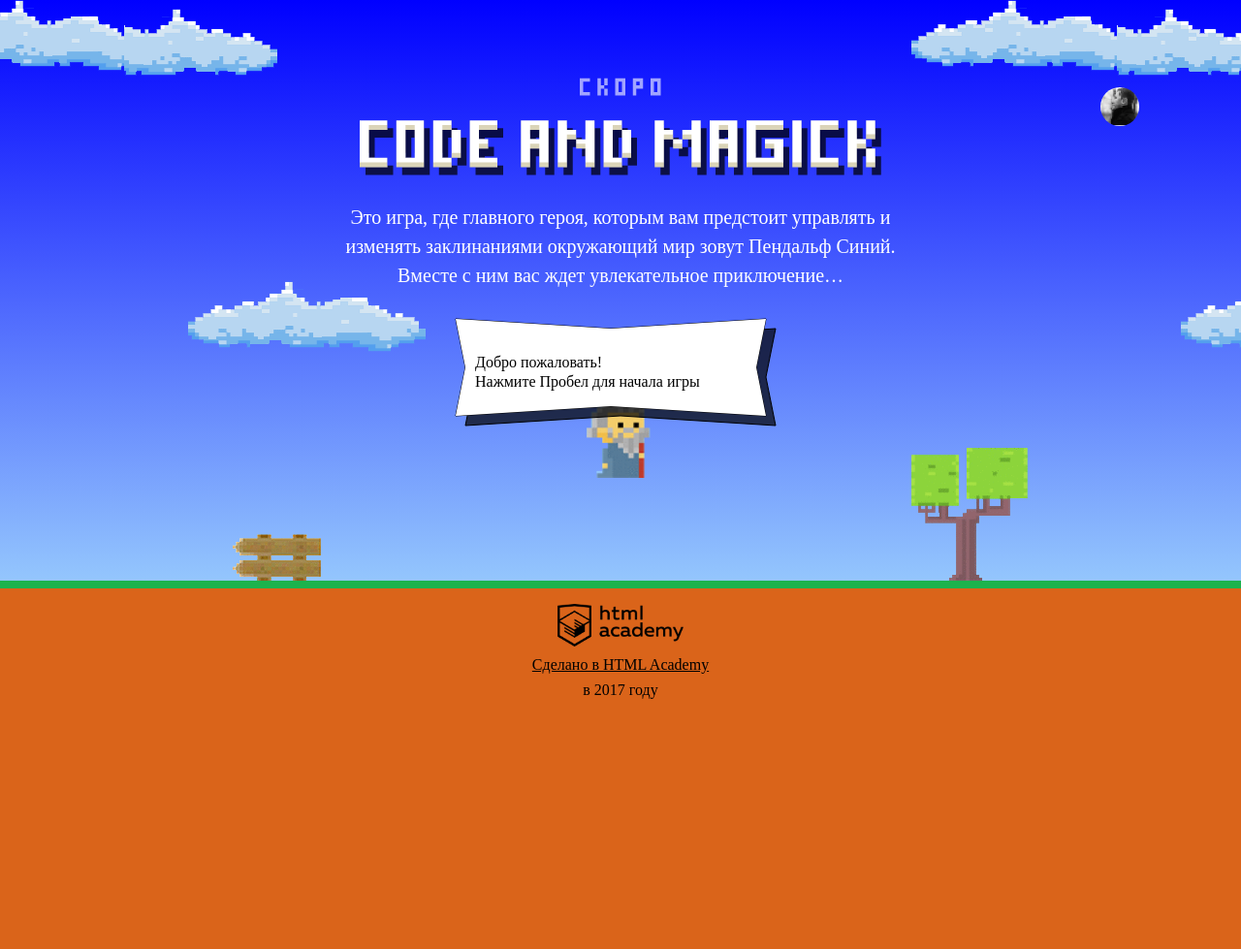
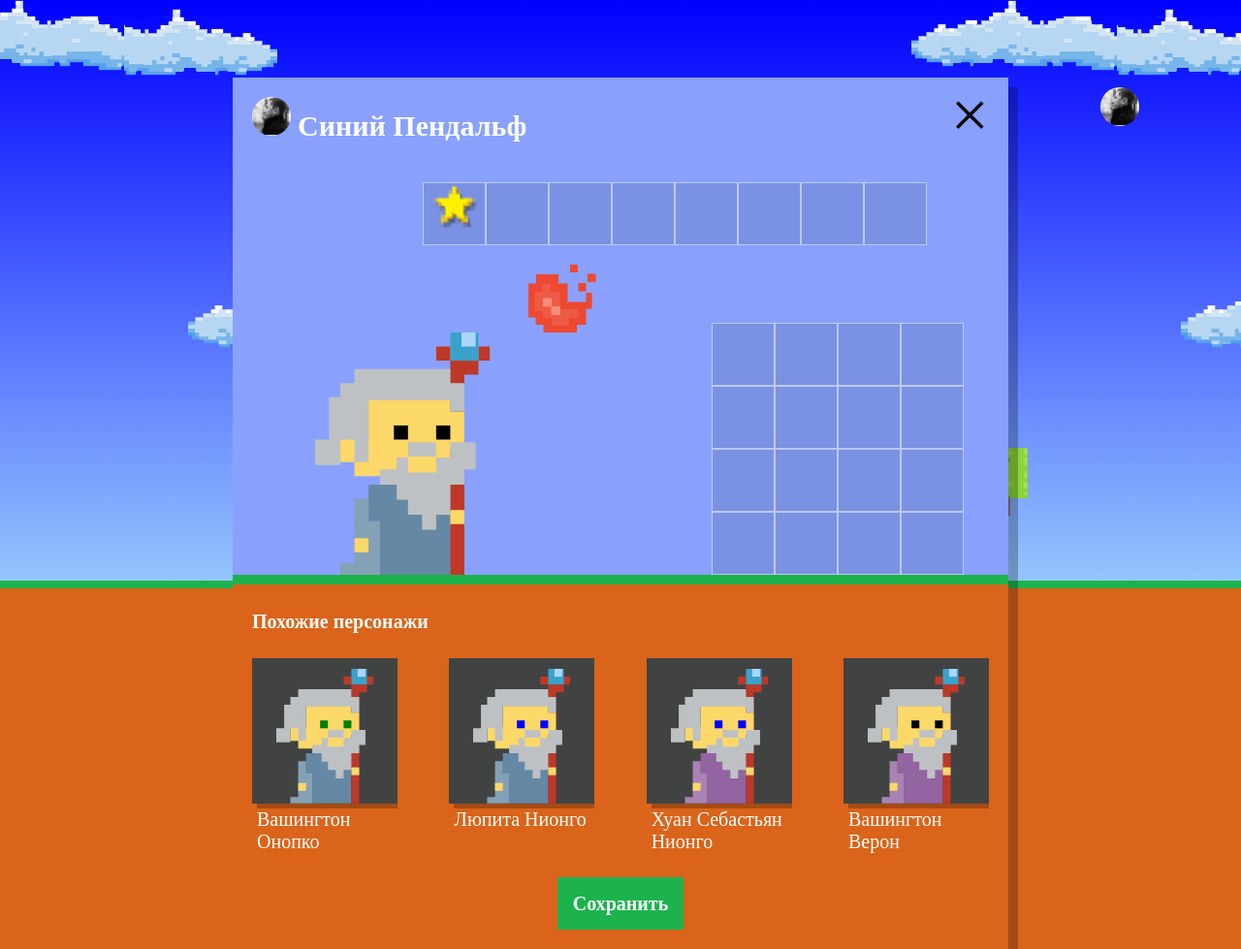
Before and after one commit to anactasi2607/code-and-magick, a website: page index.html in a window 1280 px wide. Shown: the whole page at 97% size. Before the commit the page ends 800 px from the top, so only its background shows below. Drawn offline with Linux system fonts and the light colour scheme; a web font is replaced by a local one.

Commit message:
Добавляет генерацию персонажей

```diff
--- a/index.html
+++ b/index.html
@@ -202,6 +202,7 @@
     return height - (height / 3 * 2);
   };
 </script>
+<script src="js/setup.js"></script>
 <script src="js/stat.js"></script>
 <script src="js/game.js"></script>
 
--- /dev/null
+++ b/js/setup.js
@@ -0,0 +1,54 @@
+'use strict';
+var numberWizard = 4;
+
+var userDialog = document.querySelector('.setup');
+userDialog.classList.remove('hidden');
+
+document.querySelector('.setup-similar').classList.remove('hidden');
+
+var similarListElement = document.querySelector('.setup-similar-list');
+var similarWizardTemplate = document.querySelector('#similar-wizard-template')
+  .content
+  .querySelector('.setup-similar-item');
+
+function GameWizard(n, c, e) {
+  this.name = n;
+  this.coatColor = c;
+  this.eyesColor = e;
+}
+
+var WIZARD_NAMES = ['Иван', 'Хуан Себастьян', 'Мария', 'Кристоф', 'Виктор', 'Юлия', 'Люпита', 'Вашингтон'];
+var WIZARD_SURNAMES = ['да Марья', 'Верон', 'Мирабелла', 'Вальц', 'Онопко', 'Топольницкая', 'Нионго', 'Ирвинг'];
+var COAT_COLOR = ['rgb(101, 137, 164)', 'rgb(241, 43, 107)', 'rgb(146, 100, 161)', 'rgb(56, 159, 117)', 'rgb(215, 210, 55)', 'rgb(0, 0, 0)'];
+var EYES_COLOR = ['black', 'red', 'blue', 'yellow', 'green'];
+
+var wizards = [];
+
+for (i = 0; i <= numberWizard - 1; i++) {
+  var wizardName = Math.floor(Math.random() * WIZARD_NAMES.length);
+  var wizardSurname = Math.floor(Math.random() * WIZARD_SURNAMES.length);
+  var wizardCoat = Math.floor(Math.random() * COAT_COLOR.length);
+  var wizardEyes = Math.floor(Math.random() * EYES_COLOR.length);
+
+  wizards[i] = new GameWizard(WIZARD_NAMES[wizardName] + ' ' + WIZARD_SURNAMES[wizardSurname], COAT_COLOR[wizardCoat], EYES_COLOR[wizardEyes]);
+}
+
+var renderWizard = function (wizard) {
+  var wizardElement = similarWizardTemplate.cloneNode(true);
+
+  wizardElement.querySelector('.setup-similar-label').textContent = wizard.name;
+  wizardElement.querySelector('.wizard-coat').style.fill = wizard.coatColor;
+  wizardElement.querySelector('.wizard-eyes').style.fill = wizard.eyesColor;
+
+  return wizardElement;
+};
+
+var fragment = document.createDocumentFragment();
+
+for (var i = 0; i < wizards.length; i++) {
+  fragment.appendChild(renderWizard(wizards[i]));
+}
+
+similarListElement.appendChild(fragment);
+
+userDialog.querySelector('.setup-similar').classList.remove('hidden');
```
